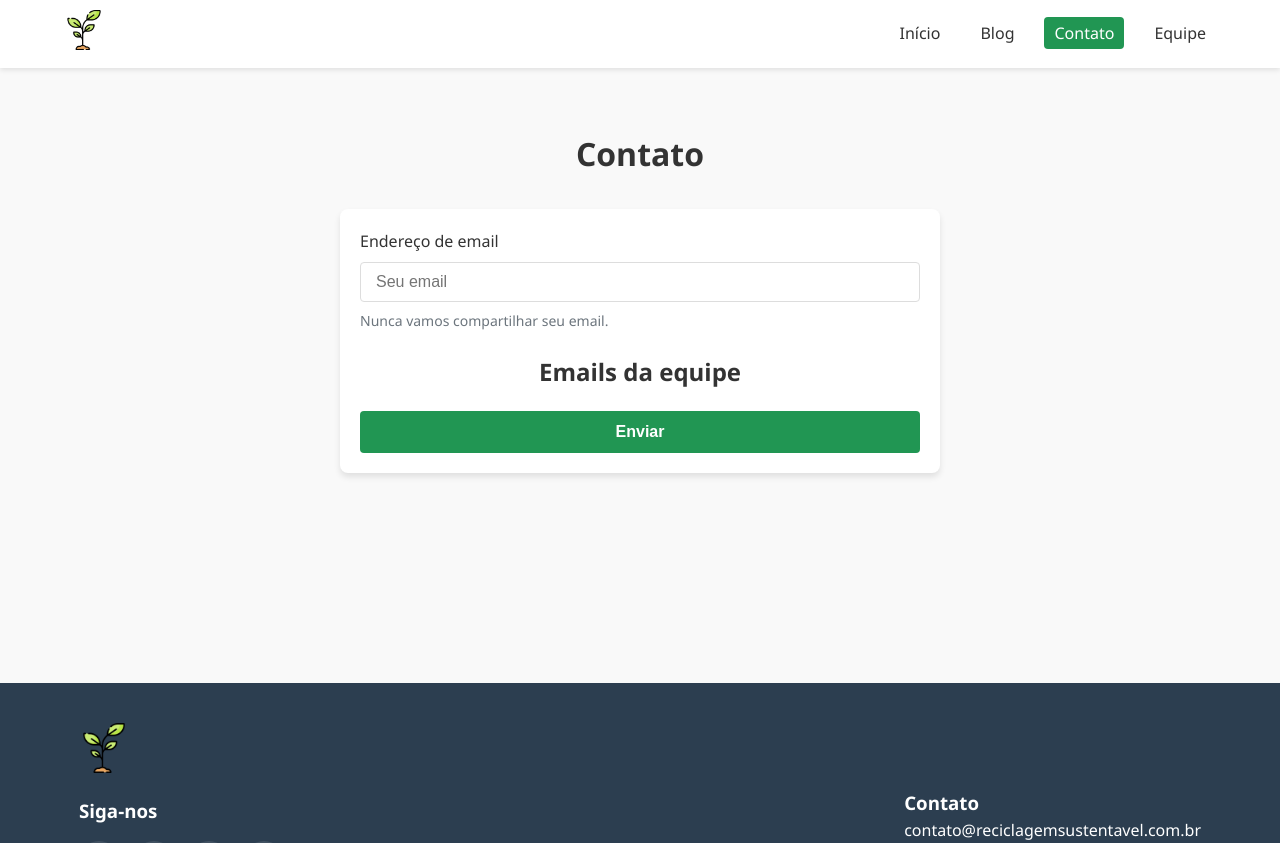
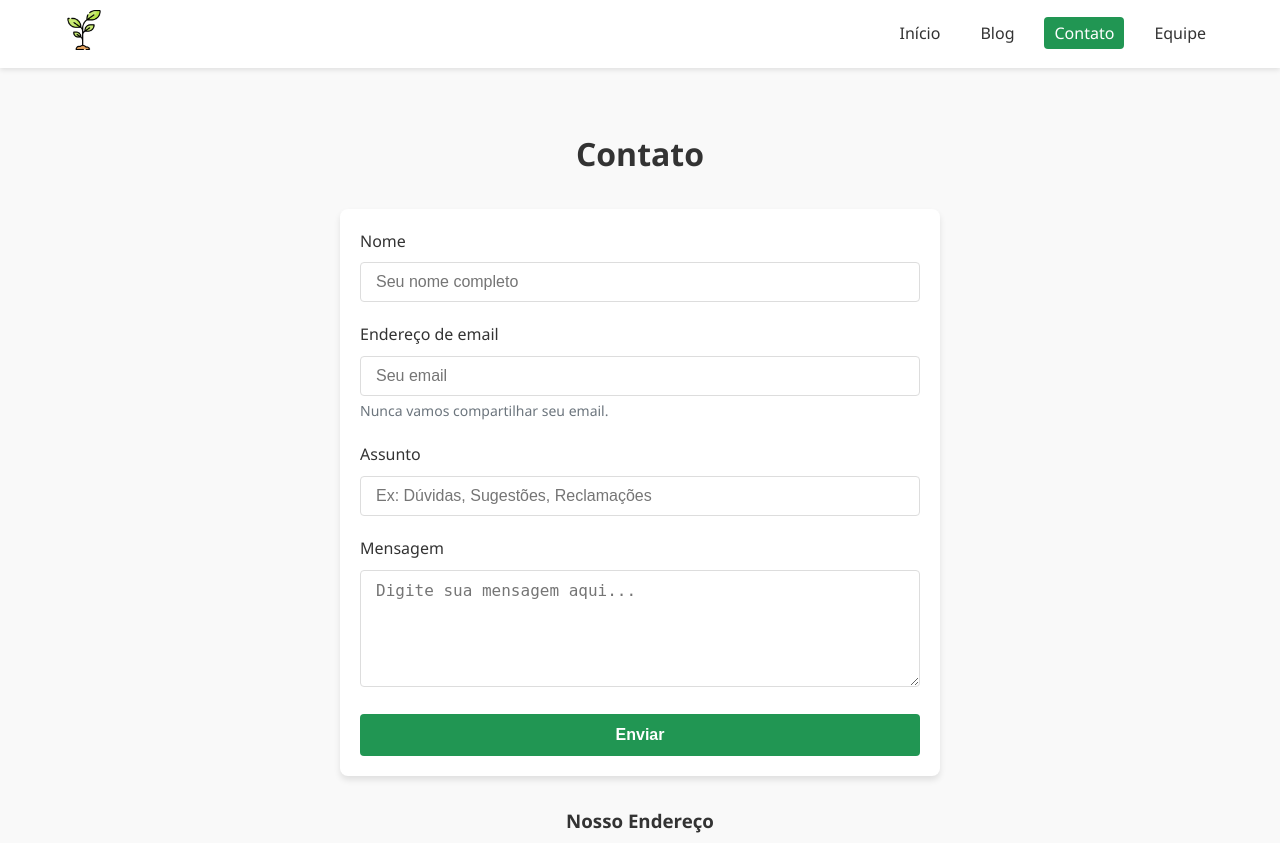
Before and after one commit to GuillhermeHenrique/reciclagem_pi, a PHP site: page /pages/contato.html in a window 1280 px wide. Shown: the top 843 px of the page. Run offline with PHP 8.4, Linux system fonts and the light colour scheme.

Commit message:
atualização equipe e contato

```diff
--- a/css/contato.css
+++ b/css/contato.css
@@ -1,5 +1,5 @@
-/* Base */
-* {
+ /* Base */
+ * {
   margin: 0;
   padding: 0;
   box-sizing: border-box;
@@ -72,7 +72,6 @@ nav ul li a:hover,
 nav ul li a.active {
   background-color: #219653;
   color: white;
-  text-decoration: none;
 }
 
 /* Estilo da seção de contato */
@@ -87,7 +86,7 @@ nav ul li a.active {
   font-size: 2rem;
 }
 
-/* Estilos do formulário personalizado */
+/* Formulário */
 .formulario-contato {
   max-width: 600px;
   margin: 0 auto;
@@ -95,10 +94,9 @@ nav ul li a.active {
   background: #fff;
   border-radius: 8px;
   box-shadow: 0 4px 6px rgba(0, 0, 0, 0.1);
-}
-
-.grupo-form {
-  margin-bottom: 20px;
+  display: flex;
+  flex-direction: column;
+  gap: 20px;
 }
 
 .grupo-form label {
@@ -108,16 +106,18 @@ nav ul li a.active {
   color: #333;
 }
 
-.grupo-form input {
+.grupo-form input,
+.grupo-form textarea {
   width: 100%;
   padding: 10px 15px;
   font-size: 1rem;
   border: 1px solid #ddd;
   border-radius: 4px;
-  transition: border-color 0.3s ease;
+  transition: border-color 0.3s ease, box-shadow 0.3s ease;
 }
 
-.grupo-form input:focus {
+.grupo-form input:focus,
+.grupo-form textarea:focus {
   outline: none;
   border-color: #219653;
   box-shadow: 0 0 0 2px rgba(33, 150, 83, 0.2);
@@ -125,18 +125,12 @@ nav ul li a.active {
 
 .texto-ajuda {
   display: block;
-  margin-top: 8px;
+  margin-top: 4px;
   color: #6c757d;
   font-size: 0.875rem;
 }
 
-.equipe h3 {
-  margin: 20px 0;
-  color: #333;
-  text-align: center;
-  font-size: 1.5rem;
-}
-
+/* Botão de envio */
 .botao-enviar {
   background-color: #219653;
   color: white;
@@ -154,12 +148,52 @@ nav ul li a.active {
   background-color: #1a7a48;
 }
 
+/* Mensagem de sucesso */
+.mensagem-sucesso {
+  display: none; /* fica escondida até mostrar via JS */
+  font-size: 1rem; /* tamanho um pouco maior para melhor leitura */
+  color: #155724; /* verde escuro, mais fácil para os olhos */
+  background-color: #d4edda; /* fundo verde claro suave para destacar */
+  border: 1px solid #c3e6cb; /* borda verde clara para dar contorno */
+  padding: 12px 20px; /* espaço interno confortável */
+  border-radius: 5px; /* cantos arredondados para visual mais moderno */
+  text-align: center; /* centraliza o texto */
+  margin-top: 15px; /* espaço acima */
+  box-shadow: 0 2px 5px rgba(0,0,0,0.1); /* sombra leve para destacar */
+  font-weight: 600; /* texto mais negrito para chamar atenção */
+  max-width: 400px; /* largura máxima para não ficar muito largo */
+  margin-left: auto; /* centraliza horizontalmente */
+  margin-right: auto;
+}
+
+
+
+
+
+/* Mapa */
+.mapa {
+  margin: 30px 0;
+}
+
+.mapa h3 {
+  margin-bottom: 10px;
+  text-align: center;
+}
+
+.mapa iframe {
+  width: 100%;
+  height: 300px;
+  border: 0;
+  border-radius: 6px;
+}
+
+
 /* Rodapé */
 footer {
   background-color: #2C3E50;
   color: white;
   padding: 40px 0;
-  margin-top: 150px;
+  margin-top: 60px;
 }
 
 .conteudo-rodape {
@@ -189,14 +223,13 @@ footer {
 }
 
 .redes-sociais-icon a {
-  display: inline-block;
+  display: flex;
+  align-items: center;
+  justify-content: center;
   width: 40px;
   height: 40px;
   background-color: rgba(255, 255, 255, 0.1);
   border-radius: 50%;
-  display: flex;
-  align-items: center;
-  justify-content: center;
   transition: background-color 0.3s ease;
 }
 
@@ -275,7 +308,7 @@ footer {
   font-size: 1.1rem;
   font-weight: bold;
   transition: background-color 0.3s ease;
-  margin-top: 40px;
+  margin: 40px auto;
 }
 
 /* Hover do botão */
--- a/pages/contato.html
+++ b/pages/contato.html
@@ -9,6 +9,7 @@
   <link rel="stylesheet" href="/css/contato.css">
   <link rel="stylesheet" href="https://cdnjs.cloudflare.com/ajax/libs/font-awesome/6.0.0-beta3/css/all.min.css">
   <link rel="shortcut icon" href="/images/favicon/raciclagem-favicon.png" type="image/x-icon">
+  <script src="./js/contato.js"></script>
 </head>
 
 <body>
@@ -28,22 +29,44 @@
       </nav>
     </div>
   </header>
-
+  <div id="mensagem-envio" class="mensagem-sucesso" style="display: none; margin-top: 10px; color: green;">
+    Mensagem enviada com sucesso! Em breve entraremos em contato.
+  </div>
   <!-- Formulário -->
   <section class="contato-form">
     <div class="container">
       <h2>Contato</h2>
       <form class="formulario-contato">
         <div class="grupo-form">
+          <label for="txtnome">Nome</label>
+          <input type="text" id="txtnome" placeholder="Seu nome completo">
+        </div>
+
+        <div class="grupo-form">
           <label for="txtemail">Endereço de email</label>
           <input type="email" id="txtemail" placeholder="Seu email">
           <small class="texto-ajuda">Nunca vamos compartilhar seu email.</small>
         </div>
-        <div class="equipe">
-          <h3>Emails da equipe</h3>
+
+        <div class="grupo-form">
+          <label for="txtassunto">Assunto</label>
+          <input type="text" id="txtassunto" placeholder="Ex: Dúvidas, Sugestões, Reclamações">
         </div>
+
+        <div class="grupo-form">
+          <label for="txtmensagem">Mensagem</label>
+          <textarea id="txtmensagem" rows="5" placeholder="Digite sua mensagem aqui..."></textarea>
+        </div>
+
         <button type="submit" class="botao-enviar">Enviar</button>
+
+
       </form>
+
+      <!-- Mapa -->
+      <div class="mapa">
+        <h3>Nosso Endereço</h3>
+        <iframe src="https://www.google.com/maps/embed?pb=!1m18!1m12!1m3!1d1835.1599448616762!2d-47.203156942609354!3d-23.085382897288405!2m3!1f0!2f0!3f0!3m2!1i1024!2i768!4f13.1!3m3!1m2!1s0x94c8b4b183d3173b%3A0xe4e10e5dd84bd49e!2sFatec%20Indaiatuba%20-%20Faculdade%20de%20Tecnologia%20de%20Indaiatuba%20Dr.%20Archimedes%20Lammoglia!5e0!3m2!1spt-BR!2sbr!4v1748347581892!5m2!1spt-BR!2sbr" width="600" height="450" style="border:0;" allowfullscreen="" loading="lazy" referrerpolicy="no-referrer-when-downgrade"></iframe>      </div>
     </div>
   </section>
 
@@ -69,7 +92,8 @@
     </div>
   </footer>
 
-  <script src="/js/script.js"></script>
+
+
 </body>
 
 </html>
--- /dev/null
+++ b/pages/js/contato.js
@@ -0,0 +1,15 @@
+// Espera a página carregar antes de adicionar o evento
+document.addEventListener('DOMContentLoaded', function () {
+    const formulario = document.querySelector('.formulario-contato');
+
+    if (formulario) {
+      formulario.addEventListener('submit', function (e) {
+        e.preventDefault(); // evita o envio real do formulário
+        document.getElementById('mensagem-envio').style.display = 'block';
+         // mostra a mensagem de sucesso
+
+
+        formulario.reset(); // **LIMPA TODOS OS CAMPOS DO FORMULÁRIO**
+      });
+    }
+  });
```
Also changed, not shown: pages/equipe.html (+5 -4 lines).
